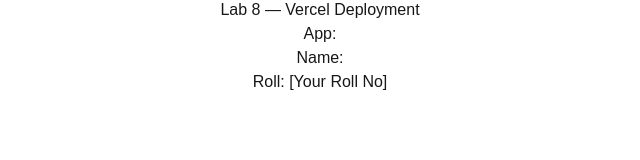
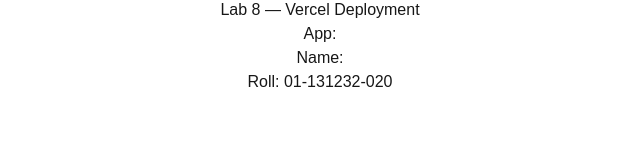
Before and after one commit to emaanfatim/cloud-lab8-vercel, a Next.js app: page / in a window 1280 px wide. Shown: the part 130-290 px from the top of the page, without its empty margins (320-960 px from the left). Built offline with nearby package versions, Linux system fonts and the light colour scheme.

Commit message:
fix roll number

```diff
--- a/app/page.tsx
+++ b/app/page.tsx
@@ -7,7 +7,7 @@
       <h1>Lab 8 — Vercel Deployment</h1>
       <p>App: {appName}</p>
       <p>Name: {name}</p>
-      <p>Roll: [Your Roll No]</p>
+      <p>Roll: 01-131232-020</p>
     </main>
   );
 }
```
